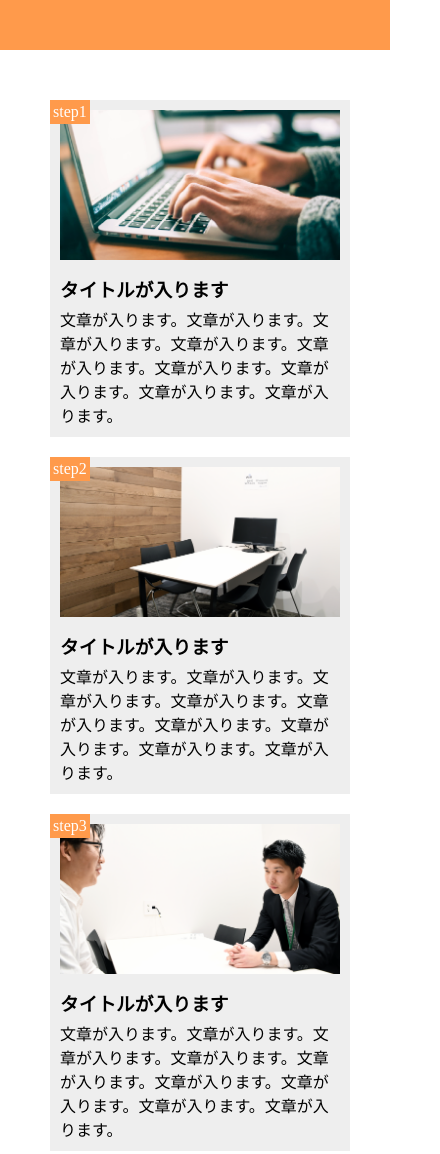
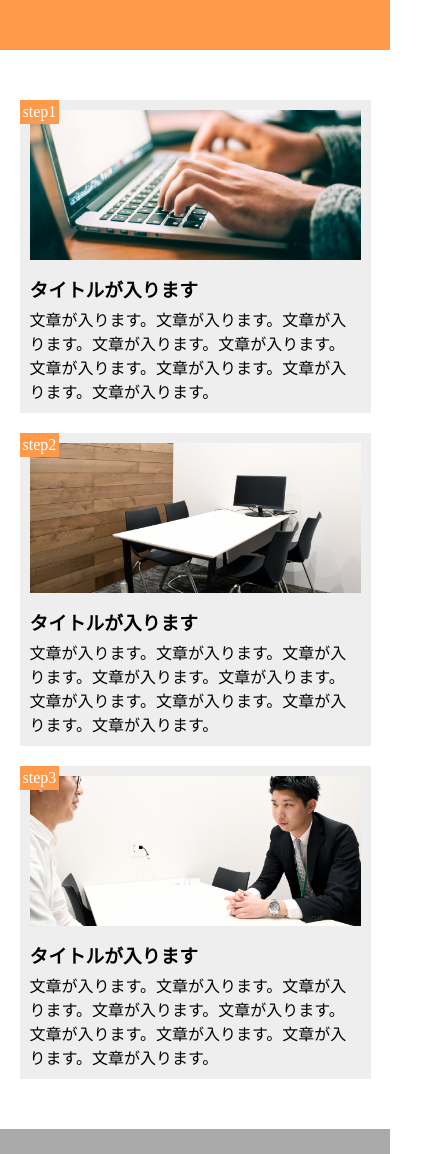
Before and after one commit to gensan-64/HTML1-10, a plain HTML site: page index.html in a window 390 px wide. Shown: the top 1154 px of the page, 440 px wide, since content can reach past the window. Drawn offline with Linux system fonts and the light colour scheme.

Commit message:
[fix]横幅

```diff
--- a/style.css
+++ b/style.css
@@ -56,29 +56,28 @@ footer {
   background-color: #aaa;
 }
 
-@media screen and (max-width: 768px) {
-  header {
-    width: 100%;
-    height: 50px;
-  }
+@media screen and (max-width:768px) {
   main {
     width: 100%;
-    margin: 50px;
+    margin: 50px auto;
     display: block;
   }
   .step-box {
-    display: block;
-    justify-content: center;
-    align-items: center;
+    width: 90%;
+    margin: 0 auto;
+    position: relative;
+  }
+  .step-box:nth-child(1) {
     margin-bottom: 20px;
   }
+  .step-box:nth-child(2) {
+    margin-bottom: 20px;
+  }
+  .step-box:nth-child(3) {
+    margin: 0 auto;
+  }
   .step-img {
-    width: 90%;
     height: 150px;
   }
 
-.footer {
-  width: 100%;
-  height: 50px;
 }
-}
```
